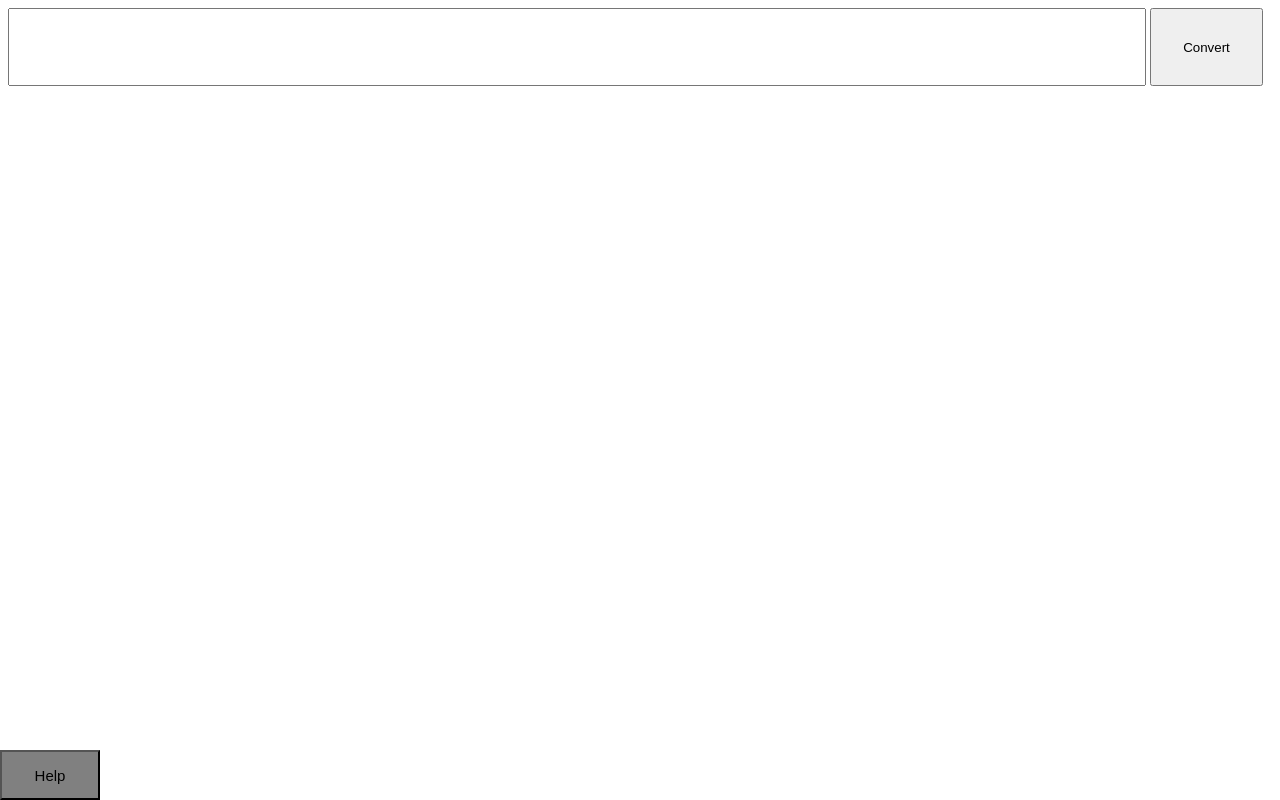
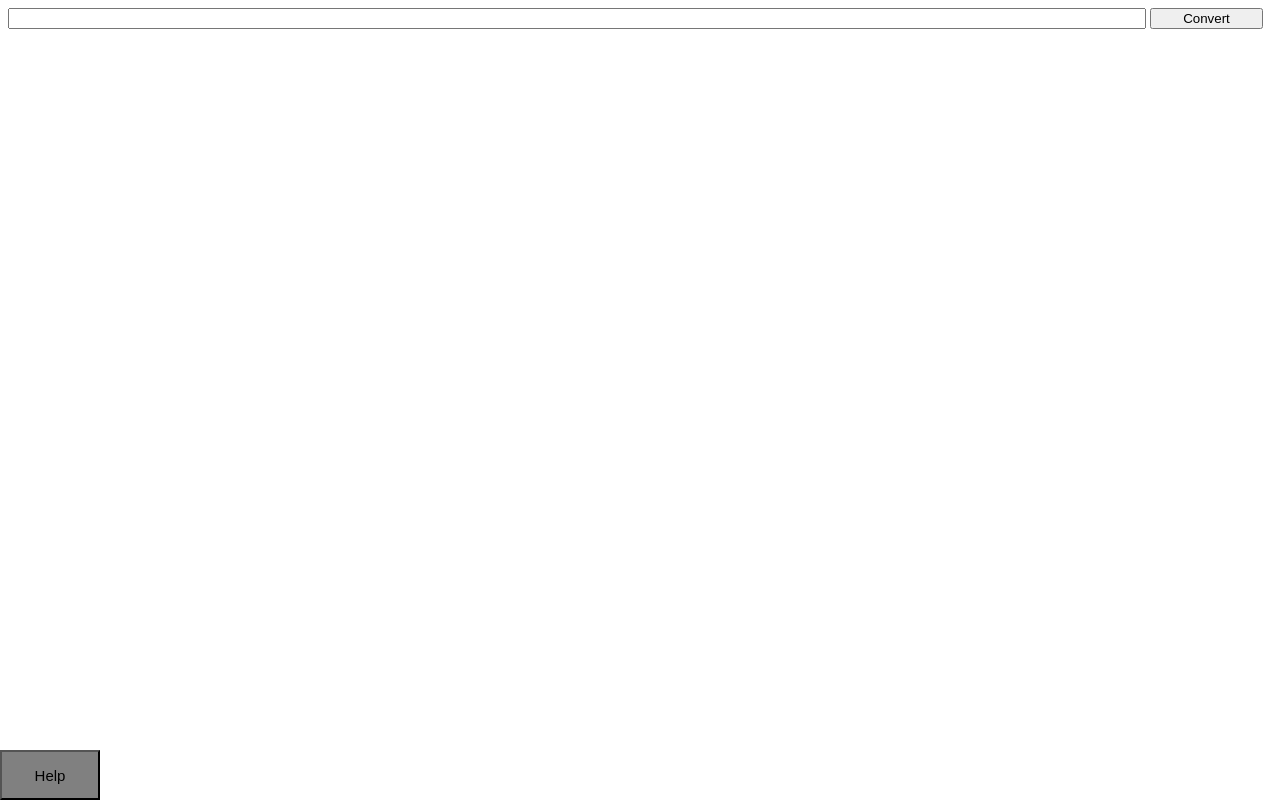
Before and after one commit to BootLegAidan/DiscordLetters, a plain HTML site: page index.html in a window 1280 px wide. Drawn offline with Linux system fonts and the light colour scheme.

Commit message:
Update source.css

```diff
--- a/source.css
+++ b/source.css
@@ -21,9 +21,7 @@ textarea {
 }
 .input {
 	width: 90%;
-	height: 10%;
 }
 .convert {
 	width: 9%;
-	height: 10%;
 }
```
